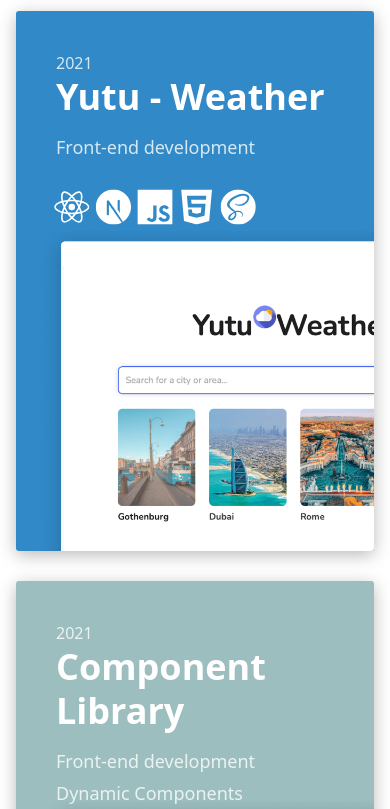
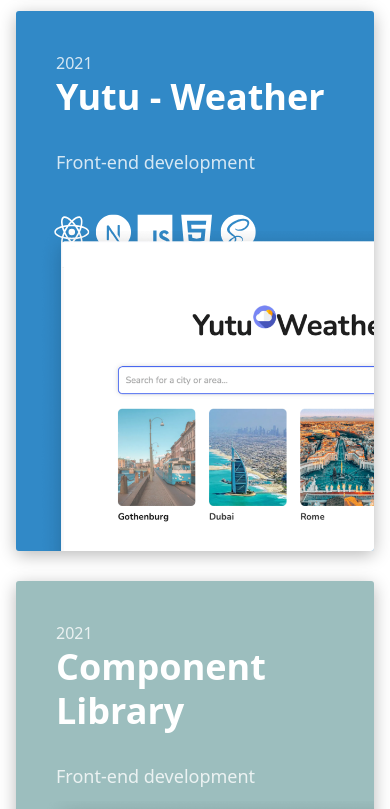
Before and after one commit to qvisten12/felix-webpage, a Next.js app: page / in a window 390 px wide. Shown: the part 1480-2289 px from the top of the page. Built offline with nearby package versions, Linux system fonts and the light colour scheme.

Commit message:
Mobile tweaking

```diff
--- a/components/ProjectList/ProjectCard/ProjectCard.module.css
+++ b/components/ProjectList/ProjectCard/ProjectCard.module.css
@@ -57,7 +57,7 @@
 @media screen and (max-width: 880px) {
   .info {
     padding: 40px 0 40px 40px;
-    width: 350px;
+    width: 400px;
     max-width: 100%;
     margin-left: 0;
     height: 600px;
@@ -86,7 +86,7 @@
 
 @media screen and (max-width: 600px) {
   .services {
-    margin-top: 15px;
+    margin-top: 30px;
   }
 }
 
@@ -105,7 +105,7 @@
 
 @media screen and (max-width: 800px) {
   .tech {
-    margin-top: 20px;
+    margin-top: 30px;
     margin-left: -5px;
     transform: scale(0.8);
     transform-origin: left center;
--- a/content/content.ts
+++ b/content/content.ts
@@ -37,7 +37,7 @@ export const content = {
       data: {
         title: "Component Library",
         date: 2021,
-        services: ["Front-end development", "Dynamic Components"],
+        services: ["Front-end development"],
         tech: ["SiReact", "SiJavascript", "SiTypescript"],
         featuredImg: "/images/component-library/component-library-preview.png",
         infoImages: ["/images/component-library/component-library1.png"],
--- a/pages/project/[pid].tsx
+++ b/pages/project/[pid].tsx
@@ -2,6 +2,7 @@ import React, { useEffect, useState } from "react";
 import { useRouter } from "next/router";
 import { content } from "../../content/content";
 import styles from "./Project.module.css";
+import Head from "next/head";
 import { GetStaticPaths, GetStaticProps } from "next";
 
 import {
@@ -13,6 +14,7 @@ import {
   SiTypescript,
 } from "react-icons/si";
 import { BsArrowRight } from "react-icons/bs";
+import { title } from "process";
 
 interface data {
   title: string;
@@ -71,6 +73,9 @@ const Post = ({ projects }: Props) => {
       className="flex flex-col justify-center md:flex-row
       mt-28  md:mt-40 container max-w-5xl mx-auto px-10 mb-24"
     >
+      <Head>
+        <title>Felix Ljungqvist - {project.data.title}</title>
+      </Head>
       {loading ? (
         "loading..."
       ) : (
```
